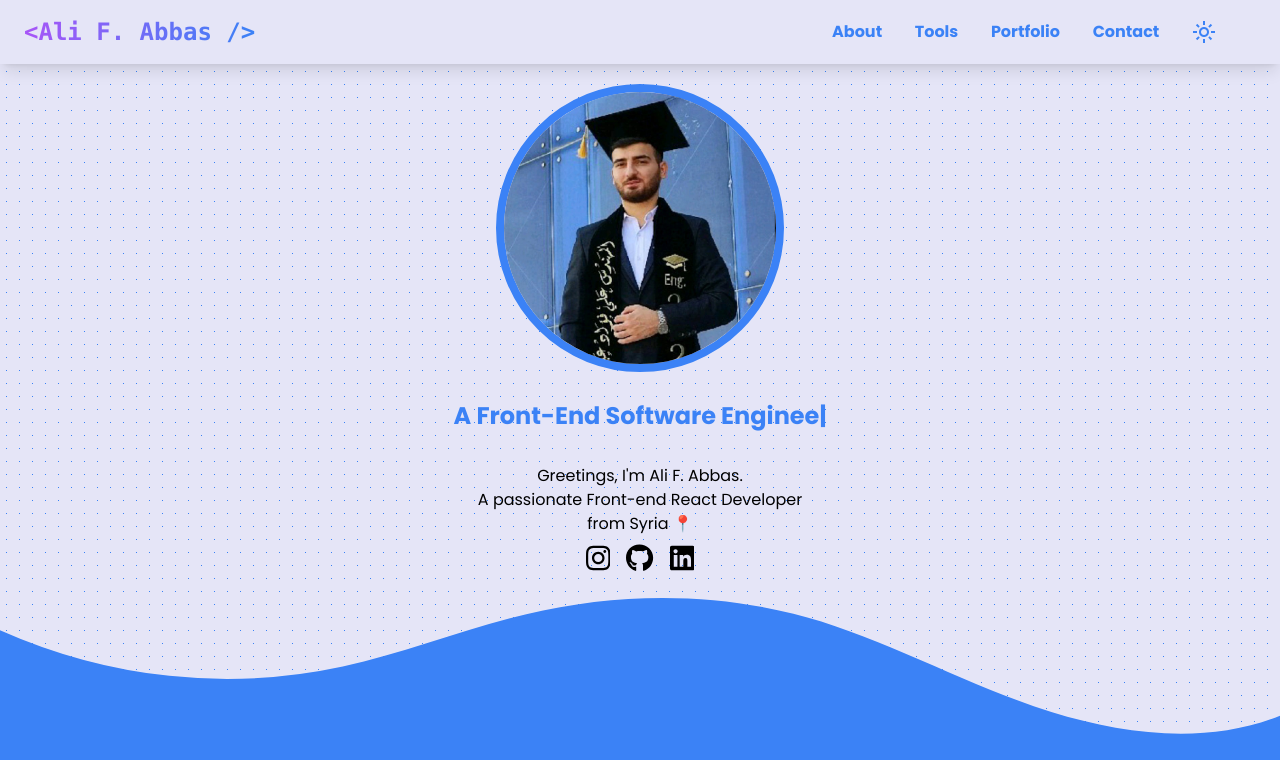
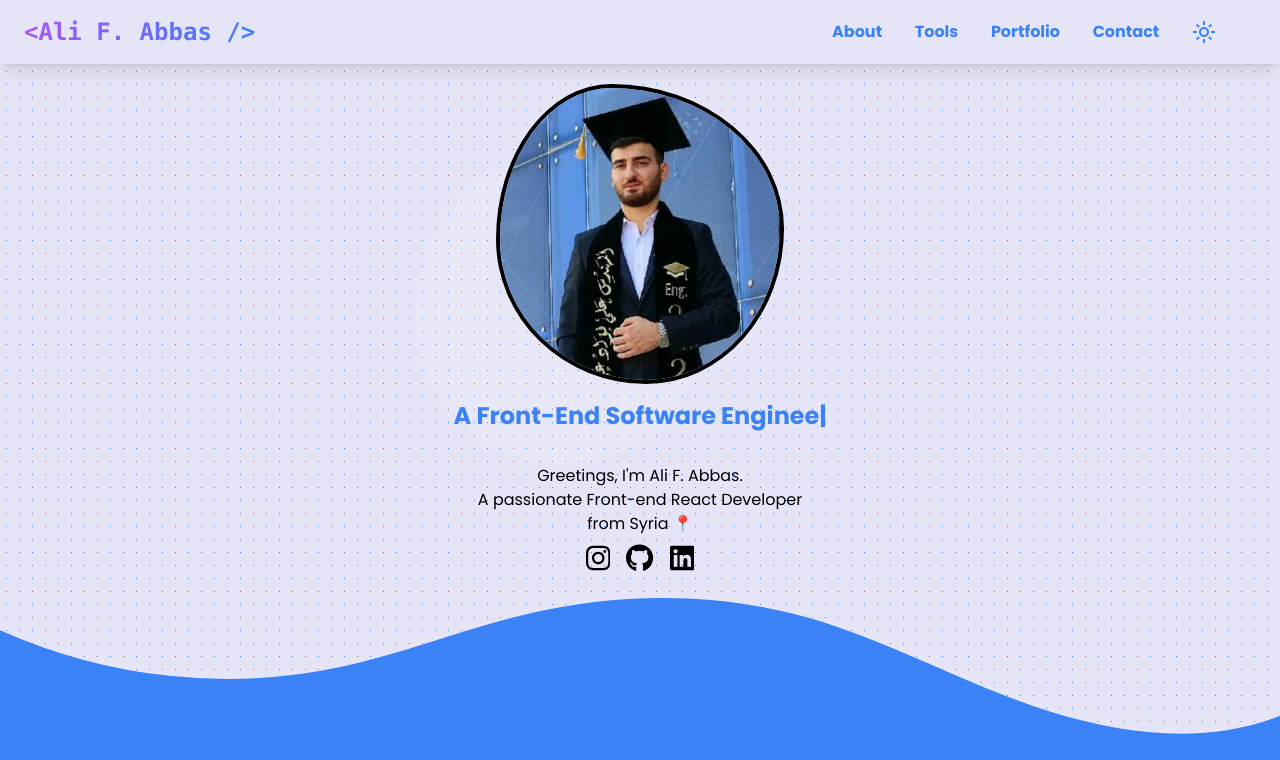
Before and after one commit to ali1x/portfolio, a React (Vite) app: page / in a window 1280 px wide. Shown: the top 760 px of the page. Built offline with nearby package versions, Linux system fonts and the light colour scheme.

Commit message:
Profile Image Animation

```diff
--- a/src/index.css
+++ b/src/index.css
@@ -17,4 +17,24 @@
     html {
         scroll-behavior: smooth;
     }
+
+    .blob {
+        border-radius: 40% 60% 60% 40% / 70% 30% 70% 30%;
+        width: 70vmin;
+        height: 70vmin;
+        background: #f09;
+        background-image: linear-gradient(45deg, #3023AE 0%, #f09 100%);
+        box-shadow: -10vmin 10vmin 0 rgba(255,255,255,0.07);
+
+        animation: morph 10s linear infinite alternate;
+    }
+
+    @keyframes morph {
+      0% {
+        border-radius: 40% 60% 60% 40% / 70% 30% 70% 30%;
+      }
+      100% {
+        border-radius: 40% 60%;
+      }
+    }
 }
--- a/src/pages/Home.tsx
+++ b/src/pages/Home.tsx
@@ -11,7 +11,7 @@ const Home = () => {
           <img
             src={ProfileImage}
             alt="ProfileImage"
-            className="rounded-full border-8 border-blue-500 dark:border-dark-four mt-5"
+            className="rounded-full border-4 border-black dark:border-dark-four mt-5 blob w-[300px] h-[300px]"
           />
         </div>
         <Fade bottom>
```
